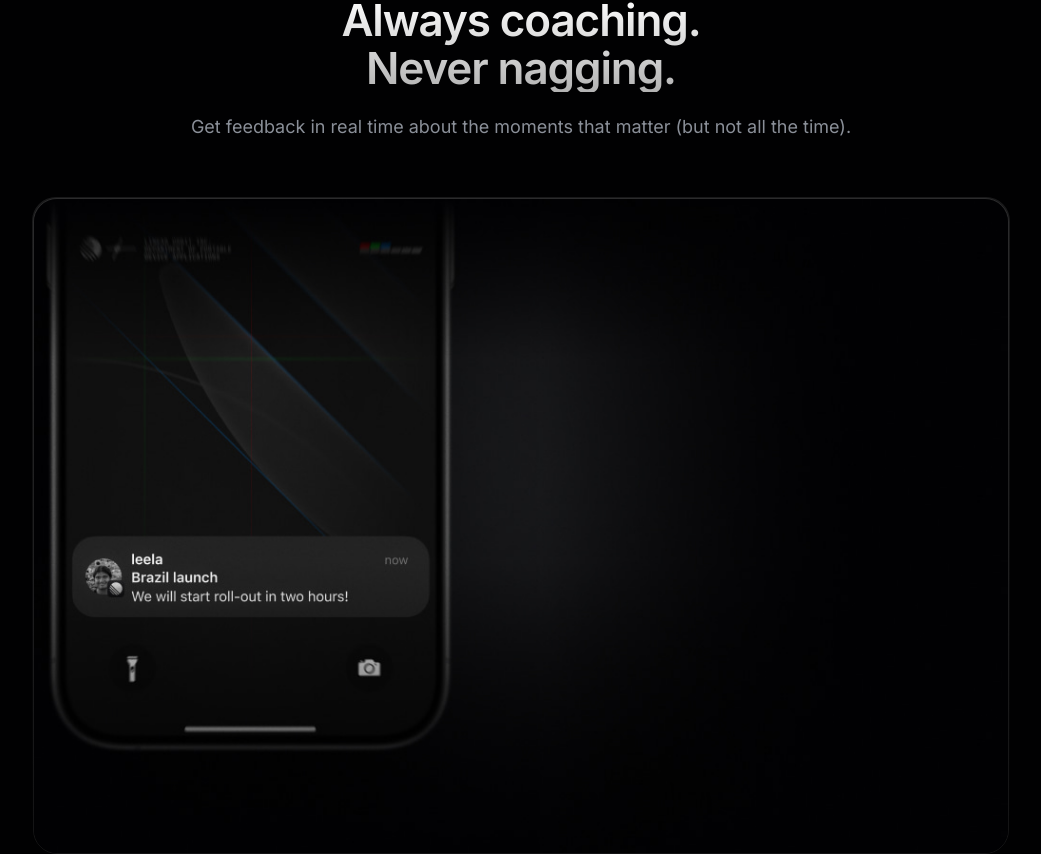
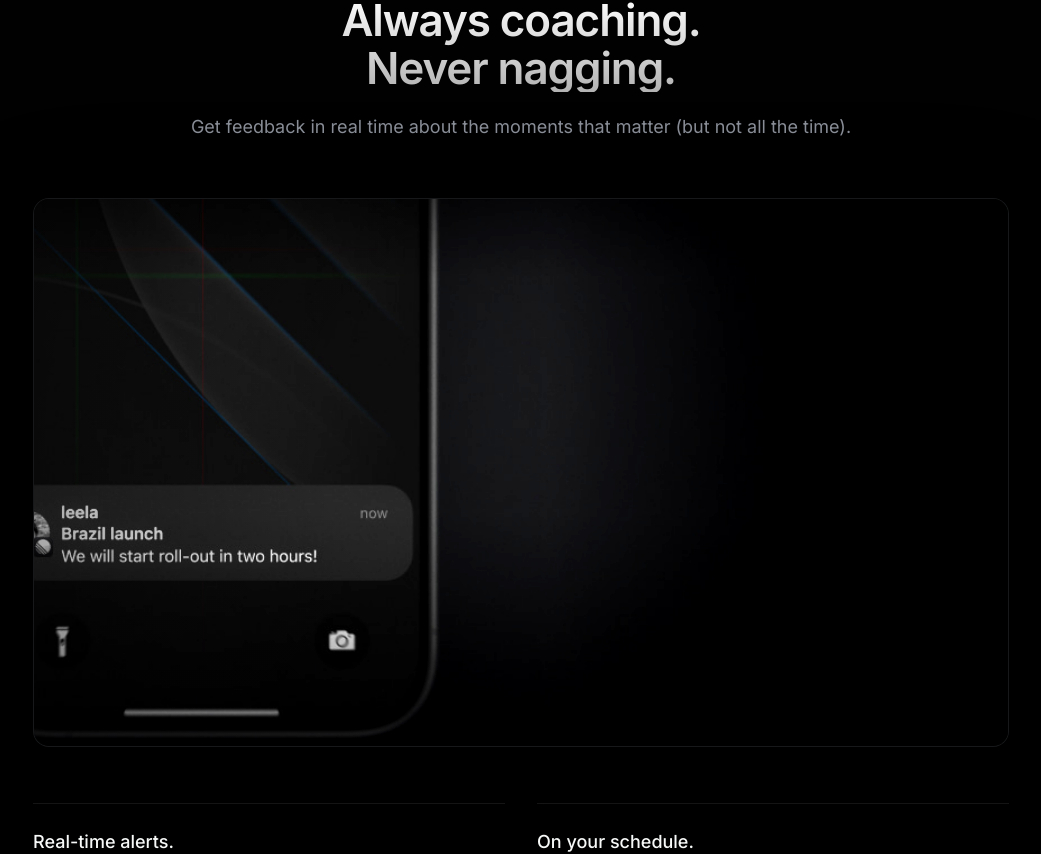
Before and after one commit to wayborne-platform/wayborne-marketing, a Next.js app: page / in a window 1280 px wide. Shown: the part 6527-7381 px from the top of the page, without its empty margins (119-1160 px from the left). Built offline with nearby package versions, Linux system fonts and the light colour scheme.

Commit message:
Center the notifications section image

```diff
--- a/components/sections/Notifications.tsx
+++ b/components/sections/Notifications.tsx
@@ -1,6 +1,6 @@
+import Image from "next/image";
 import { notifications } from "@/content/site";
 import { Container } from "@/components/ui/Container";
-import { MediaFrame } from "@/components/ui/MediaFrame";
 import { SectionHeading } from "@/components/ui/SectionHeading";
 import { Reveal } from "@/components/ui/Reveal";
 
@@ -10,15 +10,17 @@ export function Notifications() {
       <Container className="flex flex-col gap-14">
         <SectionHeading title={notifications.heading} body={notifications.body} align="center" />
 
-        <MediaFrame
+        <div className="relative overflow-hidden rounded-2xl border border-white/12 bg-[#030405] shadow-[0_36px_120px_rgba(0,0,0,0.46)]">
+          <div aria-hidden="true" className="absolute inset-0 z-10 bg-[radial-gradient(circle_at_50%_44%,transparent_0,transparent_34%,rgba(0,0,0,0.18)_58%,rgba(0,0,0,0.42)_100%)]" />
+          <Image
             src={notifications.image}
             alt=""
             width={1024}
             height={688}
             sizes="(max-width: 1024px) 100vw, 1024px"
-          rounded="rounded-3xl"
-          className="w-full"
+            className="aspect-[16/9] w-full scale-[1.18] object-cover object-center brightness-[1.34] contrast-[1.08] saturate-[1.08]"
           />
+        </div>
 
         <div className="grid gap-x-8 gap-y-10 sm:grid-cols-2">
           {notifications.points.map((point, i) => (
```
Lines whose indentation alone changed are shown as unchanged.
